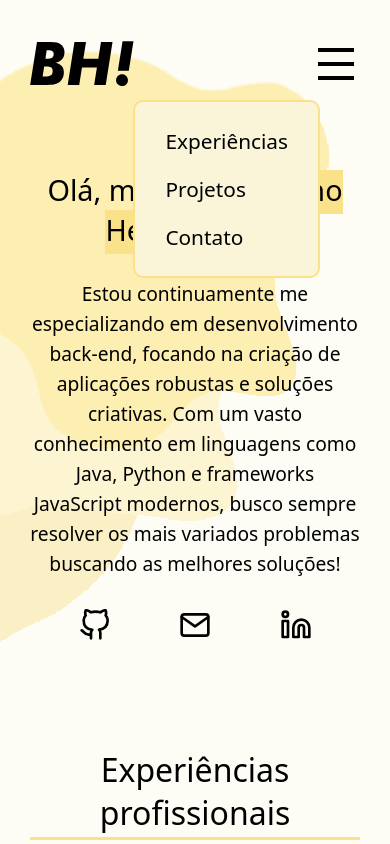
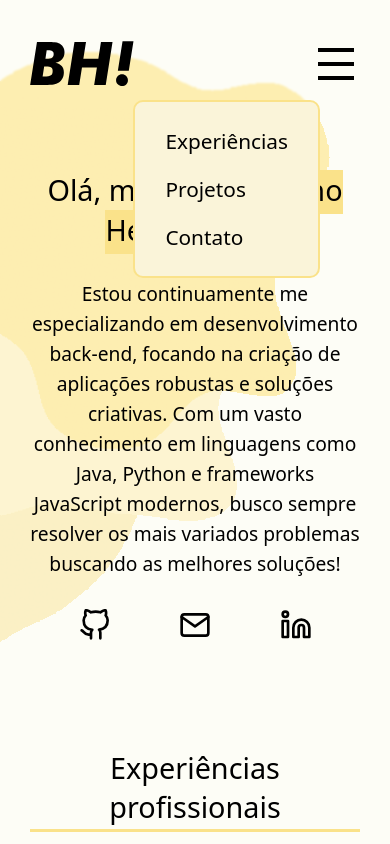
Before and after one commit to bhfsilva/portfolio, a Next.js app: page / in a window 390 px wide. Shown: the top 844 px of the page. Built offline with nearby package versions, Linux system fonts and the light colour scheme; no server answers.

Commit message:
alterada responsividade do titulo da secao de projetos

```diff
--- a/pages/index.js
+++ b/pages/index.js
@@ -130,7 +130,7 @@ export default function Main() {
             <section className="default-outer-container">
                 <div id="projects-container" className="default-inner-container">
                     <div className="display-flex justify-content-space-between align-items-center">
-                        <div className="display-flex align-items-center gap-15-px">
+                        <div id="projects-title-container" className="display-flex align-items-center gap-15-px">
                             <h1 id="projetos" className="section-title">Projetos</h1>
                             {renderStatusIcon(responseStatusGithubAPI)}
                         </div>
--- a/styles/_responsive.scss
+++ b/styles/_responsive.scss
@@ -109,8 +109,12 @@
 
 @media (max-width: 545px) {
   .section-title {
-    font-size: 2rem;
+    font-size: 1.8rem;
     text-align: center;
+  }
+  #projects-title-container {
+    width: 100%;
+    justify-content: center;
   }
 }
 
```
